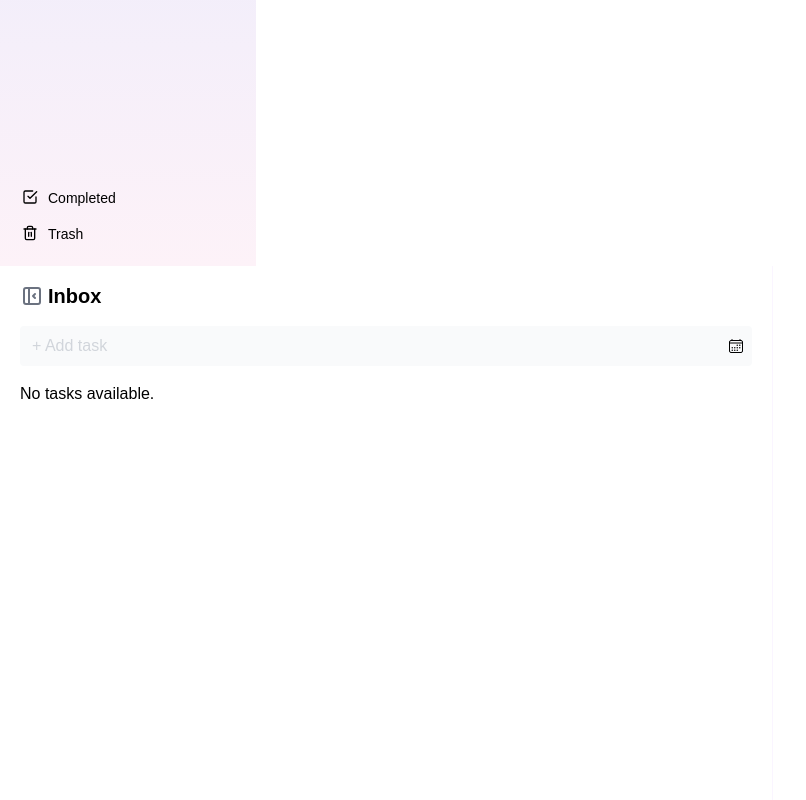
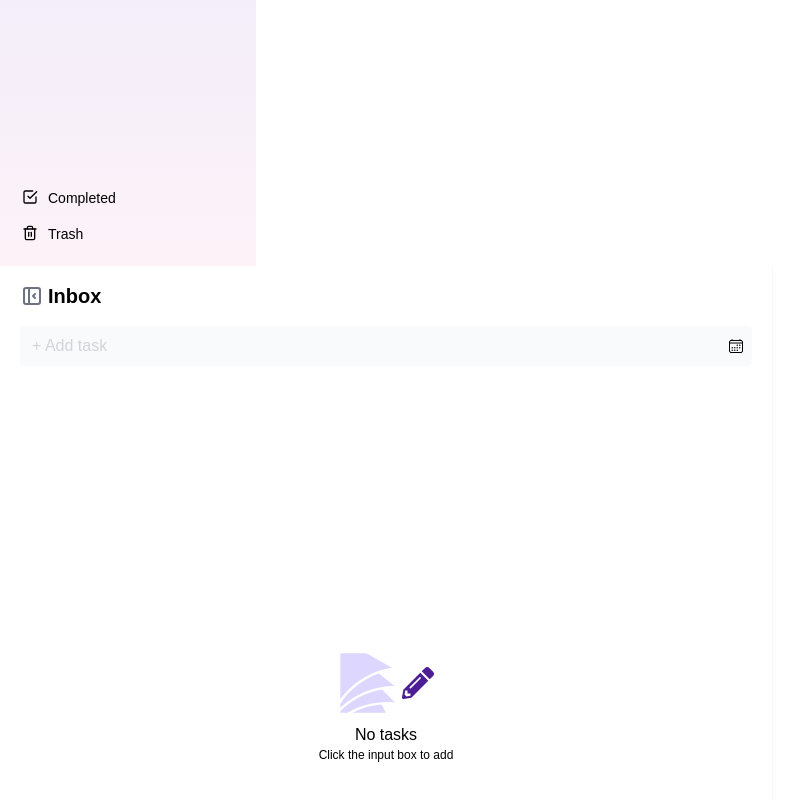
Before and after one commit to sunchit03/productivio, a Next.js app in the folder productivio-frontend-restructured/: page /dashboard/tasks in a window 1280 px wide. Shown: the part 534-1334 px from the top of the page, without its empty margins (0-806 px from the left). Built offline with nearby package versions, Linux system fonts and the light colour scheme.

Commit message:
no task on page , icon shown on page

```diff
--- a/productivio-frontend-restructured/app/dashboard/tasks/views/TasksView.jsx
+++ b/productivio-frontend-restructured/app/dashboard/tasks/views/TasksView.jsx
@@ -4,6 +4,8 @@ import TaskItem from "../../../components/Tasks/TaskItem";
 import TaskForm from "../../../components/Tasks/TaskForm";
 import { useEffect, useState } from "react";
 import { TbLayoutSidebarLeftCollapse, TbLayoutSidebarRightCollapse  } from "react-icons/tb";
+import { GiPapers } from "react-icons/gi";
+import { FaPencilAlt } from "react-icons/fa";
 import { getUserTasks } from "@/app/services/tasks";
 import DetailTaskView from "@/app/components/Tasks/DetailTaskView";
 
@@ -111,7 +113,7 @@ const TasksView = ({
         {!completedOrTrash && (
           <TaskForm todayOrNext={todayOrNext} listId={listId} refresh={fetchTasks} userId={userId}/>
         )}
-        <div className="mt-4 h-[calc(100vh-150px)] overflow-y-auto">
+        <div className="mt-4 h-[calc(100vh-150px)] overflow-y-auto relative">
           {tasks.length > 0 ? (
             tasks.map(task => { return (
               <div className="group pr-2" key={task._id}>
@@ -123,9 +125,14 @@ const TasksView = ({
               </div>
             )})
           ) : (
-            <p className=" text-black mb-4">
-              {listId != null ? "No tasks available in this list." : "No tasks available."}
-            </p>
+            <div className="flex flex-col items-center justify-center h-full text-black cursor-default">
+              <div className="flex mb-2 items-center">
+                <GiPapers size={"4em"} className="text-violet-200"/>
+                <FaPencilAlt size={"2em"} className="text-violet-900"/>
+              </div>
+              <span className="text-center text-base font-medium">No tasks</span>
+              <span className="text-center text-xs font-thin">Click the input box to add</span>
+            </div>
           )}
         </div>
       </div>
```
